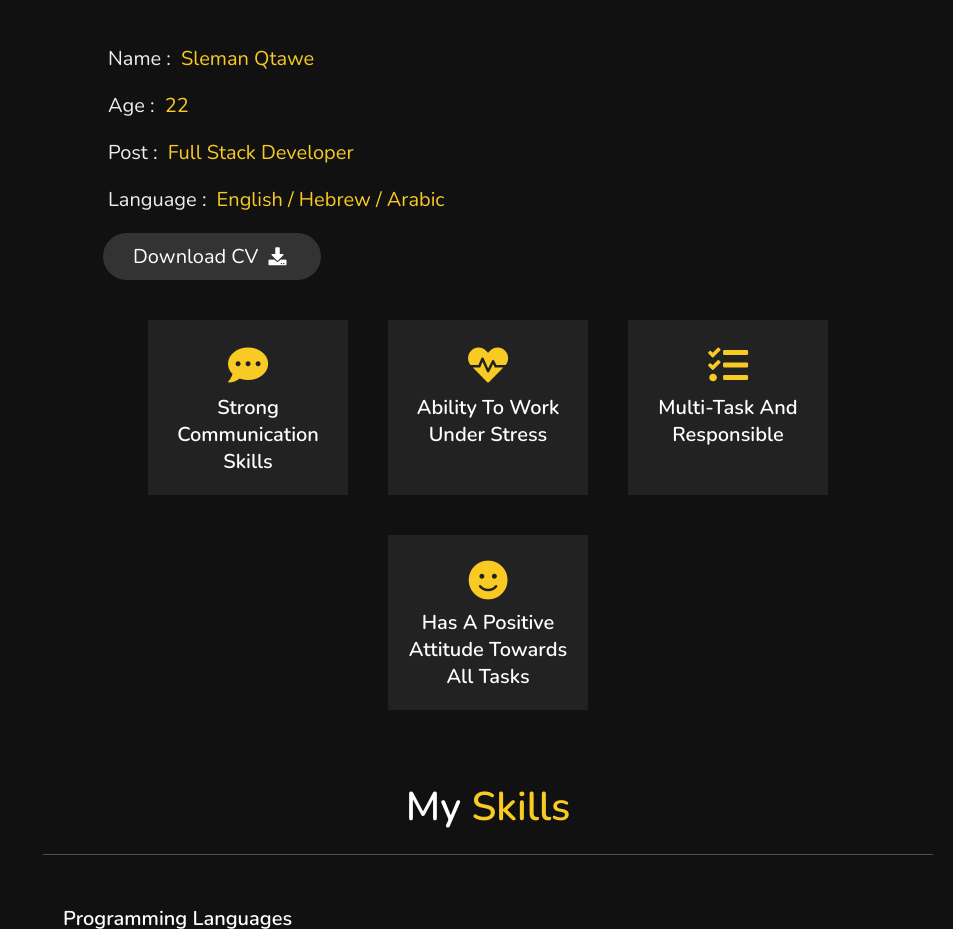
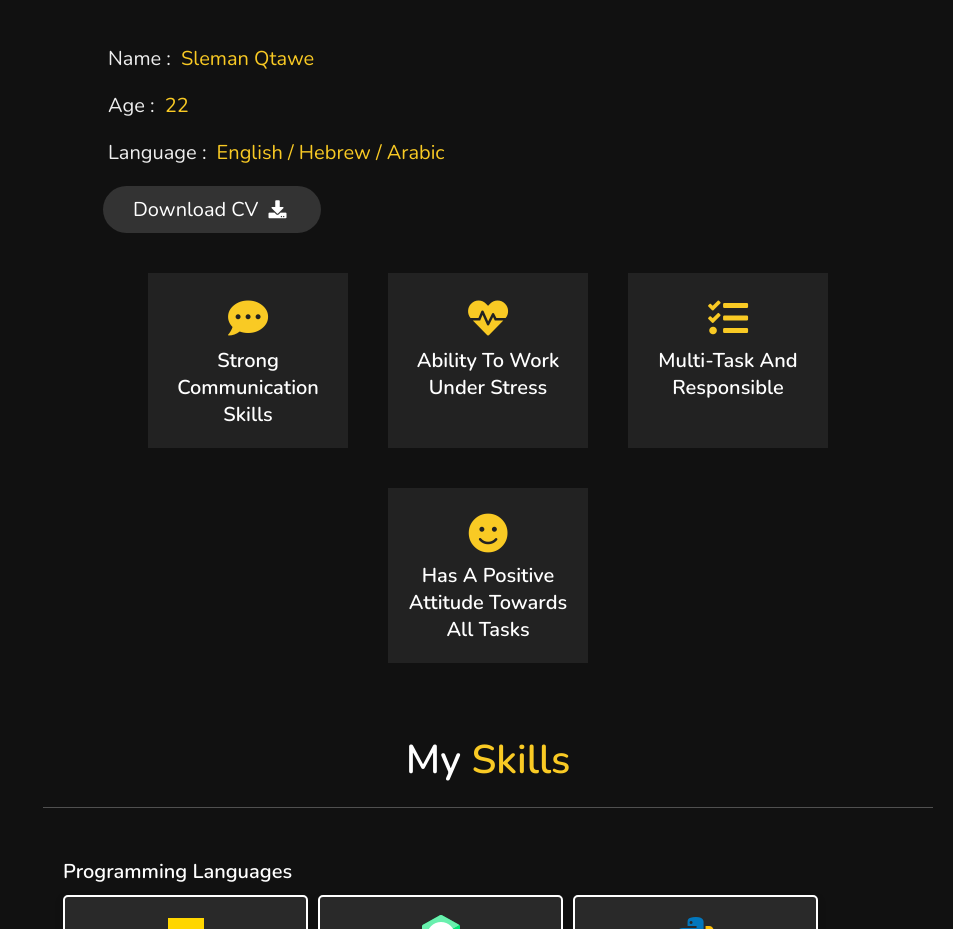
Before and after one commit to SlemanTech/SlemanTech.github.io, a plain HTML site: page index.html in a window 1280 px wide. Shown: the part 920-1849 px from the top of the page, without its empty margins (327-1280 px from the left). Drawn offline with nearby package versions, Linux system fonts and the light colour scheme.

Commit message:
Update index.html

```diff
--- a/index.html
+++ b/index.html
@@ -80,7 +80,6 @@ I believe that knowledge is not enough during the era of the Internet, but imple
         <div class="info">
             <h3> <span> name : </span> Sleman Qtawe </h3>
             <h3> <span> age : </span><script>document.write(new Date().getFullYear() - 2002);</script></h3>
-            <h3> <span> post : </span> Full Stack Developer </h3>
             <h3> <span> language : </span> English / Hebrew / Arabic </h3>
             <a href="/cv/cvslemanqtawe.pdf" download="cvSleman"><button class="btn"> download CV <i class="fas fa-download"></i> </button></a>
 
```
